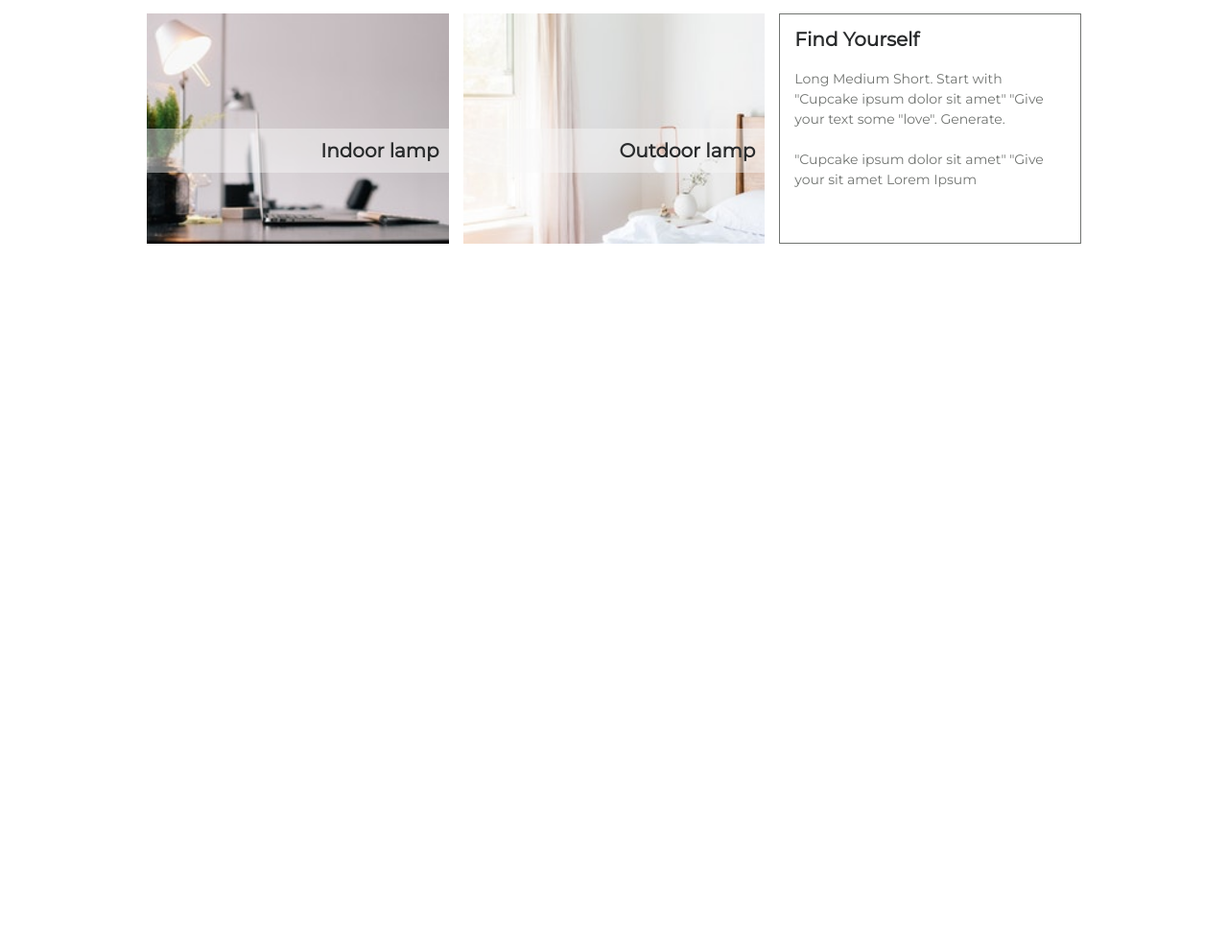
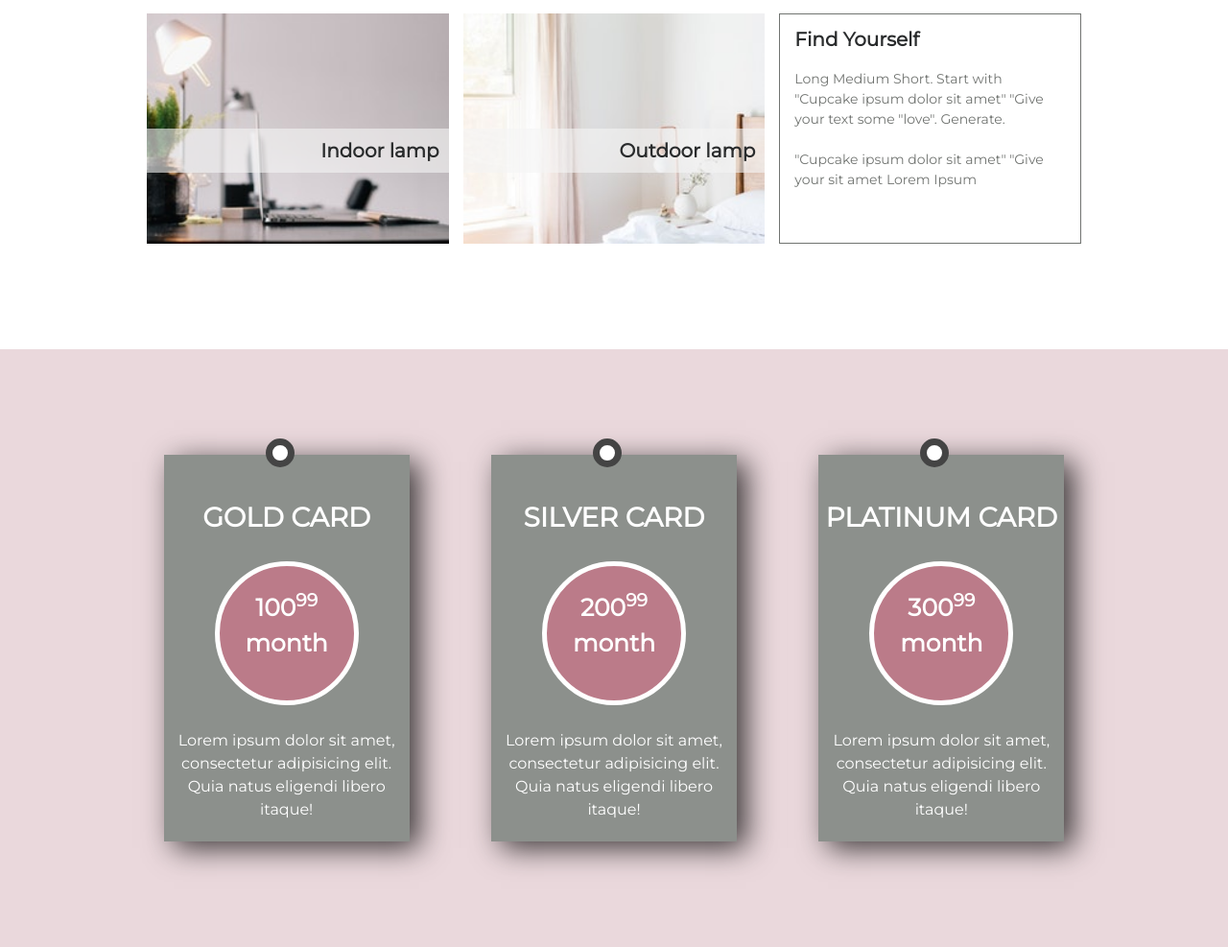
Before and after one commit to alisowicz/LampPage, a plain HTML site: page index.html in a window 1280 px wide. Shown: the part 900-1887 px from the top of the page at 96% size. Before the commit the page ends 1264 px from the top, so only its background shows below. Drawn offline with nearby package versions, Linux system fonts and the light colour scheme; a script that the page names is missing.

Commit message:
section prices

```diff
--- a/index.html
+++ b/index.html
@@ -68,13 +68,28 @@
       </div>
     </section>
 
-
-
-
-
-
-
-
+    <section class="container_variant-main">
+      <div class="container_variant">
+        <div class="variant-silver">
+          <div class="circle"></div>
+          <h3 class="title">gold card</h3>
+          <div class="price"><p>100<sup>99</sup><br/>month</p></div>
+          <p class="variant-content">Lorem ipsum dolor sit amet, consectetur adipisicing elit. Quia natus eligendi libero itaque!</p>
+        </div>
+        <div class="variant-silver">
+          <div class="circle"></div>
+          <h3 class="title">silver card</h3>
+          <div class="price"><p>200<sup>99</sup><br/>month</p></div>
+          <p class="variant-content">Lorem ipsum dolor sit amet, consectetur adipisicing elit. Quia natus eligendi libero itaque!</p>
+        </div>
+        <div class="variant-silver">
+          <div class="circle"></div>
+          <h3 class="title">platinum card</h3>
+          <div class="price"><p>300<sup>99</sup><br/>month</p></div>
+          <p class="variant-content">Lorem ipsum dolor sit amet, consectetur adipisicing elit. Quia natus eligendi libero itaque!</p>
+        </div>
+      </div>
+    </div>
   </section>
 
   <!-- jQuery first, then Tether, then Bootstrap JS. -->
--- a/sass/style.scss
+++ b/sass/style.scss
@@ -113,9 +113,71 @@
     }
 }
 .bow{
-  background-color: rgba(245, 245, 245, 0.45);
+  background-color: rgba(245, 245, 245, 0.6);
   margin: 120px 0px 0px 0px;
   text-align: right;
   padding: 12px 10px;
   font-weight: bold;
 }
+.container_variant-main{
+  width: 100vw;
+  background-color: rgba(187, 125, 139, 0.3);
+  padding: 10px 0;
+
+}
+.container_variant{
+  display: flex;
+  flex-direction: row;
+  justify-content: space-around;
+  margin: 100px auto;
+  width: 80%;
+}
+.variant-silver{
+  background-color: rgb(140, 144, 140);
+  -webkit-box-shadow: 10px 7px 29px 0px rgba(0,0,0,0.75);
+  -moz-box-shadow: 10px 7px 29px 0px rgba(0,0,0,0.75);
+  box-shadow: 10px 7px 29px 0px rgba(0,0,0,0.75);
+  width: 25%;
+    .circle{
+      width: 30px;
+      height: 30px;
+      border: 7px solid rgb(68, 68, 68);
+      border-radius: 50%;
+      background-color: white;
+      position: relative;
+      left: 106px;
+      top: -17px;
+
+    }
+    .title{
+      text-transform: uppercase;
+      font-weight: bold;
+      text-align: center;
+      padding: 10px 1px;
+      color: white;
+      margin: 10px 0 20px 0;
+    }
+    .price{
+      background-color: rgb(187, 123, 137);
+      border-radius: 50%;
+      font-size: 25px;
+      z-index: 10;
+      font-weight: bold;
+      border: 5px solid white;
+      width: 150px;
+      height: 150px;
+      text-align: center;
+      padding-top: 25px;
+      margin-left: auto;
+      margin-right: auto;
+      margin-bottom: 20px;
+        p{
+          color: white;
+        }
+    }
+    .variant-content{
+      text-align: center;
+      padding: 5px;
+      color: white;
+    }
+}
```
Also changed, not shown: css/style.css, 1 other file.
